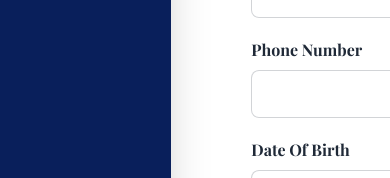
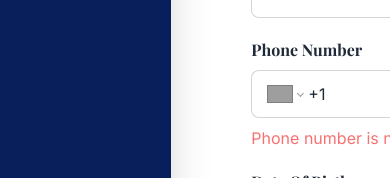
Before and after one commit to OusamaMahmoud/mySchool, a React (Vite) app: page /students/add-new-student in a window 390 px wide. Shown: the part 666-844 px from the top of the page. Built offline with nearby package versions, Linux system fonts and the light colour scheme; no server answers; sample sign-in values are in the browser's storage; grey boxes are pictures that could not be loaded.

Commit message:
Create Phone Number Logic.

```diff
--- a/package.json
+++ b/package.json
@@ -10,11 +10,14 @@
     "preview": "vite preview"
   },
   "dependencies": {
+    "@excalidraw/excalidraw": "^0.17.6",
     "axios": "^1.7.7",
     "concurrently": "^9.0.1",
+    "libphonenumber-js": "^1.11.8",
     "react": "^18.3.1",
     "react-dom": "^18.3.1",
     "react-icons": "^5.3.0",
+    "react-phone-number-input": "^3.4.6",
     "react-router-dom": "^6.26.1",
     "react-toastify": "^10.0.5"
   },
--- a/src/components/main/Fees.tsx
+++ b/src/components/main/Fees.tsx
@@ -2,7 +2,6 @@ import useStudents from "../../hooks/useStudents";
 import { useNavigate } from "react-router-dom";
 import useGrades from "../../hooks/useGrades";
 import { FcNext, FcPrevious } from "react-icons/fc";
-import { useState } from "react";
 
 const Fees = () => {
   const {
@@ -17,6 +16,7 @@ const Fees = () => {
     hasMore,
     pageNumber,
   } = useStudents();
+
   const { grades } = useGrades();
   const navigate = useNavigate();
 
--- a/src/components/main/Grades.tsx
+++ b/src/components/main/Grades.tsx
@@ -23,7 +23,7 @@ const Grades = () => {
     educationalStageId: "",
   });
 
-  const { educationalStages, setEducationalStages } = useEduStages();
+  const { educationalStages,  } = useEduStages();
 
   // Get A Specific Grade.
   useEffect(() => {
--- a/src/components/sub/AddStudent.tsx
+++ b/src/components/sub/AddStudent.tsx
@@ -4,6 +4,7 @@ import { toast, ToastContainer } from "react-toastify";
 import "react-toastify/dist/ReactToastify.css";
 import useGrades from "../../hooks/useGrades";
 import { apiClient } from "../../services/api-client";
+import PhoneNumberInput from "./PhoneNumberInput";
 
 const AddStudent = () => {
   const { grades } = useGrades();
@@ -25,7 +26,7 @@ const AddStudent = () => {
   const navigate = useNavigate();
 
   const validateForm = () => {
-    const { name, parentsName, address, phoneNumber, gradeId, fee } =
+    const { name, parentsName, address, gradeId, fee } =
       studentObject;
 
     if (!name || name.length < 3) {
@@ -40,8 +41,8 @@ const AddStudent = () => {
       toast.error("Address is required");
       return false;
     }
-    if (!phoneNumber) {
-      toast.error("Phone number must be a valid 10-digit number");
+    if (!isValid) {
+      toast.error("Provide a Valid Phone Number!");
       return false;
     }
     if (!gradeId) {
@@ -90,6 +91,17 @@ const AddStudent = () => {
     }
   };
 
+  const [isValid, setIsValid] = useState<boolean>(false);
+
+  const handlePhoneNumberChange = (value: string) => {
+    setStudentObject({ ...studentObject, phoneNumber: value });
+  };
+
+  const handleValidityChange = (valid: boolean) => {
+    setIsValid(valid);
+  };
+
+
   return (
     <div className="flex flex-col">
       <h1 className="text-3xl mt-10 ml-8">Add New Student</h1>
@@ -137,18 +149,16 @@ const AddStudent = () => {
             }
           />
         </div>
-        <div className="flex flex-col gap-2 ">
+        <div className="flex flex-col gap-2">
           <h1 className="font-bold">Phone Number</h1>
-          <input
-            type="text"
-            className="input input-bordered min-w-80"
-            onChange={(e) =>
-              setStudentObject({
-                ...studentObject,
-                phoneNumber: e.currentTarget.value,
-              })
-            }
+          <PhoneNumberInput
+            value={studentObject.phoneNumber}
+            onChange={handlePhoneNumberChange}
+            onValid={handleValidityChange}
           />
+          <p className="text-red-400">
+            {isValid ? "" : "Phone number is not valid."}
+          </p>
         </div>
         <div className=" flex flex-col gap-2">
           <h1 className="font-bold">Date Of Birth</h1>
--- /dev/null
+++ b/src/components/sub/PhoneNumberInput.tsx
@@ -0,0 +1,34 @@
+// PhoneNumberInput.tsx
+import React from "react";
+import "react-phone-number-input/style.css"; // Import default styles
+import PhoneInput, { isValidPhoneNumber } from "react-phone-number-input";
+
+interface PhoneNumberInputProps {
+  value: string;
+  onChange: (value: string) => void;
+  onValid: (isValid: boolean) => void;
+}
+
+const PhoneNumberInput: React.FC<PhoneNumberInputProps> = ({
+  value,
+  onChange,
+  onValid,
+}) => {
+  const handleChange = (newValue: string | undefined) => {
+    const newValueStr = newValue ?? ""; // Convert undefined to empty string
+    onChange(newValueStr);
+    onValid(isValidPhoneNumber(newValueStr));
+  };
+
+  return (
+      <PhoneInput
+        className="input input-bordered w-full"
+        international
+        value={value}
+        onChange={handleChange}
+        defaultCountry="US" // You can change the default country if needed
+      />
+  );
+};
+
+export default PhoneNumberInput;
--- /dev/null
+++ b/src/components/sub/ServersControl.tsx
@@ -0,0 +1,20 @@
+import React from "react";
+
+const ServersControl: React.FC = () => {
+  const handleClick = () => {
+    // Add a type check to ensure window.startServers is defined
+    if (typeof window.startServers === "function") {
+      window.startServers();
+    } else {
+      console.error("startServers is not available on window");
+    }
+  };
+
+  return (
+    <button className="btn btn-accent" onClick={handleClick}>
+      Start Servers
+    </button>
+  );
+};
+
+export default ServersControl;
--- a/src/contexts/AuthContext.tsx
+++ b/src/contexts/AuthContext.tsx
@@ -7,6 +7,7 @@ import {
   useEffect,
   ReactNode,
 } from "react";
+import { useNavigate } from "react-router-dom";
 
 interface AuthContextType {
   auth: AuthState | null;
@@ -23,11 +24,13 @@ const AuthContext = createContext<AuthContextType | undefined>(undefined);
 
 export const AuthProvider = ({ children }: { children: ReactNode }) => {
   const [auth, setAuth] = useState<AuthState | null>(null);
-
+  const navigate = useNavigate();
   useEffect(() => {
     const token = localStorage.getItem("authToken");
     if (token) {
       setAuth({ token });
+    } else {
+      navigate("/login");
     }
   }, []);
 
--- /dev/null
+++ b/src/global.d.ts
@@ -0,0 +1,8 @@
+// src/global.d.ts
+export {};
+
+declare global {
+  interface Window {
+    startServers: () => void;
+  }
+}
--- a/tsconfig.app.json
+++ b/tsconfig.app.json
@@ -5,7 +5,7 @@
     "lib": ["ES2020", "DOM", "DOM.Iterable"],
     "module": "ESNext",
     "skipLibCheck": true,
-
+    "allowJs": true,
     /* Bundler mode */
     "moduleResolution": "bundler",
     "allowImportingTsExtensions": true,
```
Also changed, not shown: 2 other files (tests, documents, lock files or other folders).
